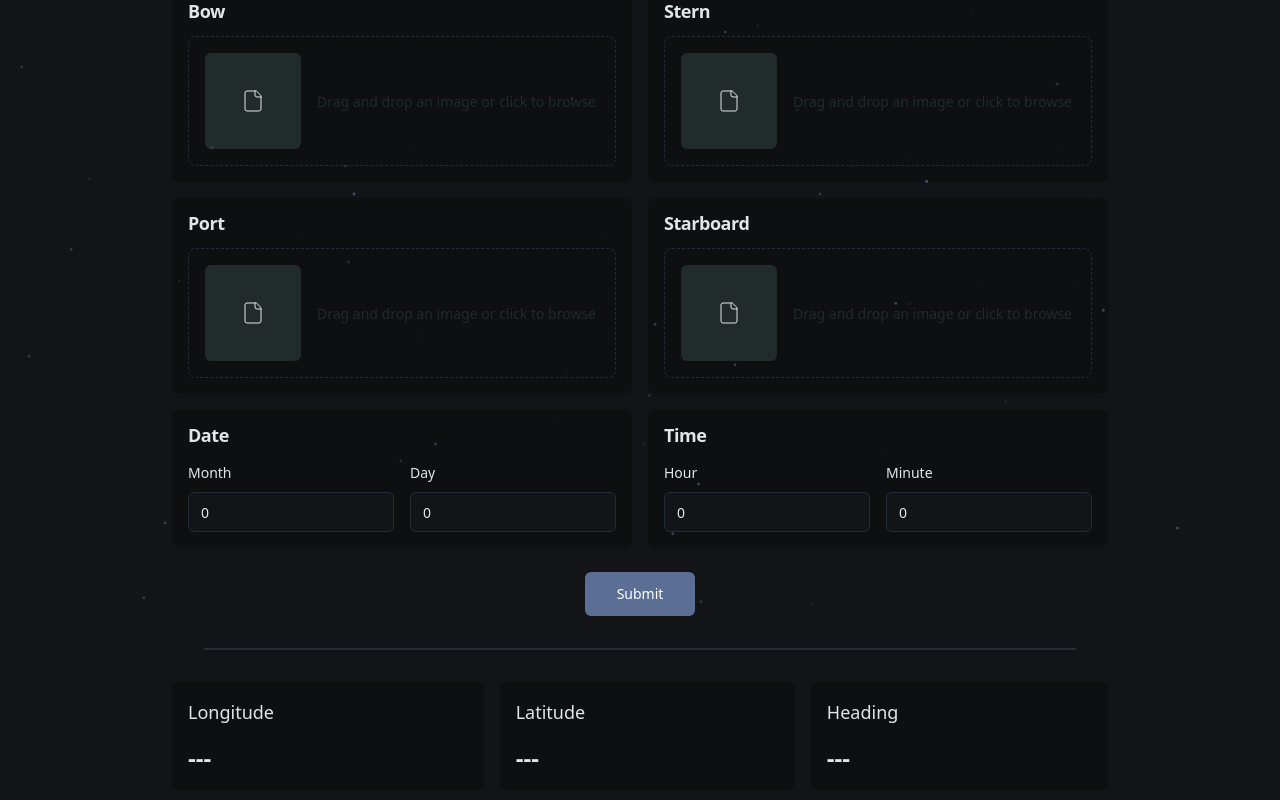
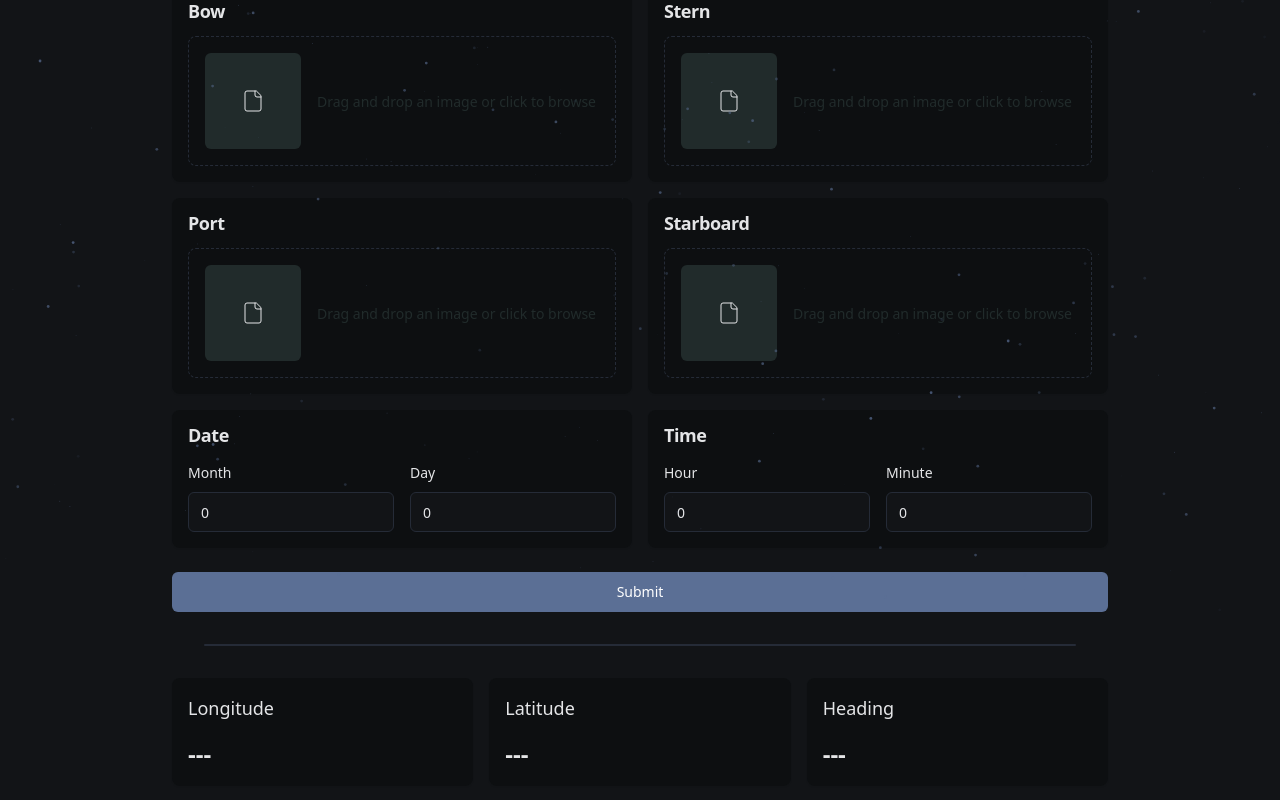
Before and after one commit to Blindingtoast/cengc24, a React (Create React App) app in the folder frontend/: page / in a window 1280 px wide. Shown: the part 186-986 px from the top of the page. Built offline with nearby package versions, Linux system fonts and the light colour scheme.

Commit message:
big button

```diff
--- a/frontend/src/App.js
+++ b/frontend/src/App.js
@@ -127,8 +127,8 @@ function App() {
     <div className="max-w-[1000px] m-auto">
       <Particles
         className="absolute inset-0"
-        quantity={100}
-        ease={80}
+        quantity={200}
+        ease={10}
         color="#5b6f95"
         refresh
       />
@@ -140,7 +140,7 @@ function App() {
         Ever confused about where you are? Don't know where you are going? We got you covered!
       </div>
       <form onSubmit={handleSubmit} className="p-8">
-        <div id="image-upload" className="grid grid-cols-2 gap-4 m-auto">
+        <div id="image-upload" className="grid sm:grid-cols-2 gap-4 m-auto">
           <ImageInputCard
             label="Bow"
             accept="image/*"
@@ -237,7 +237,7 @@ function App() {
         </div>
 
         <div className="mt-6 flex justify-center">
-          <Button type="submit" size="lg">
+          <Button type="submit" className="w-full">
             Submit
           </Button>
         </div>
@@ -249,8 +249,8 @@ function App() {
         </div>
       </div>
 
-      <div className="w-full px-8 rounded-md">
-        <div className="w-full flex gap-4">
+      <div className="w-full px-8 pb-8">
+        <div className="w-full grid sm:grid-cols-3 gap-4">
           <Card className="bg-card grow">
             <CardHeader className="text-lg">
               Longitude
```
